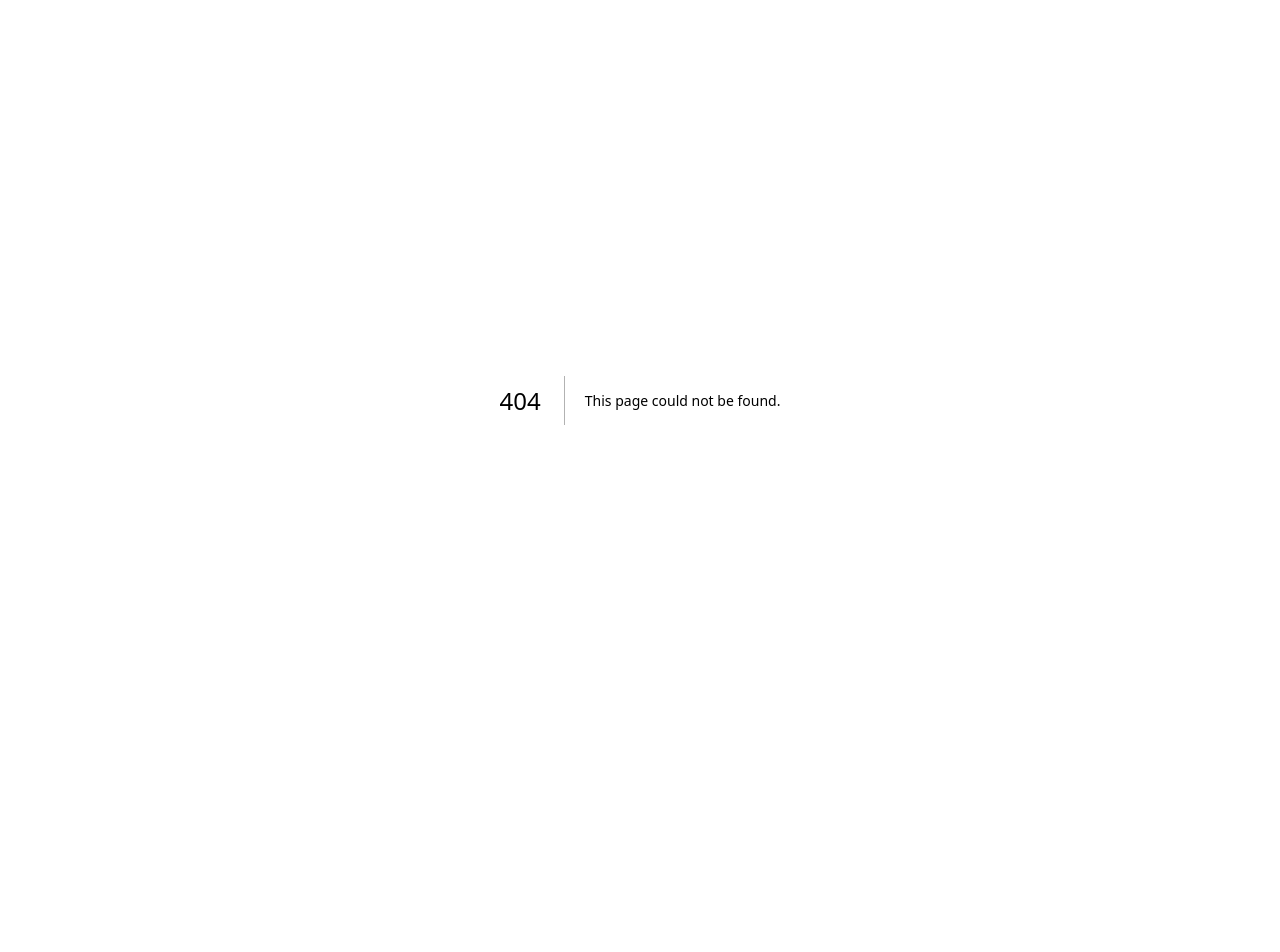
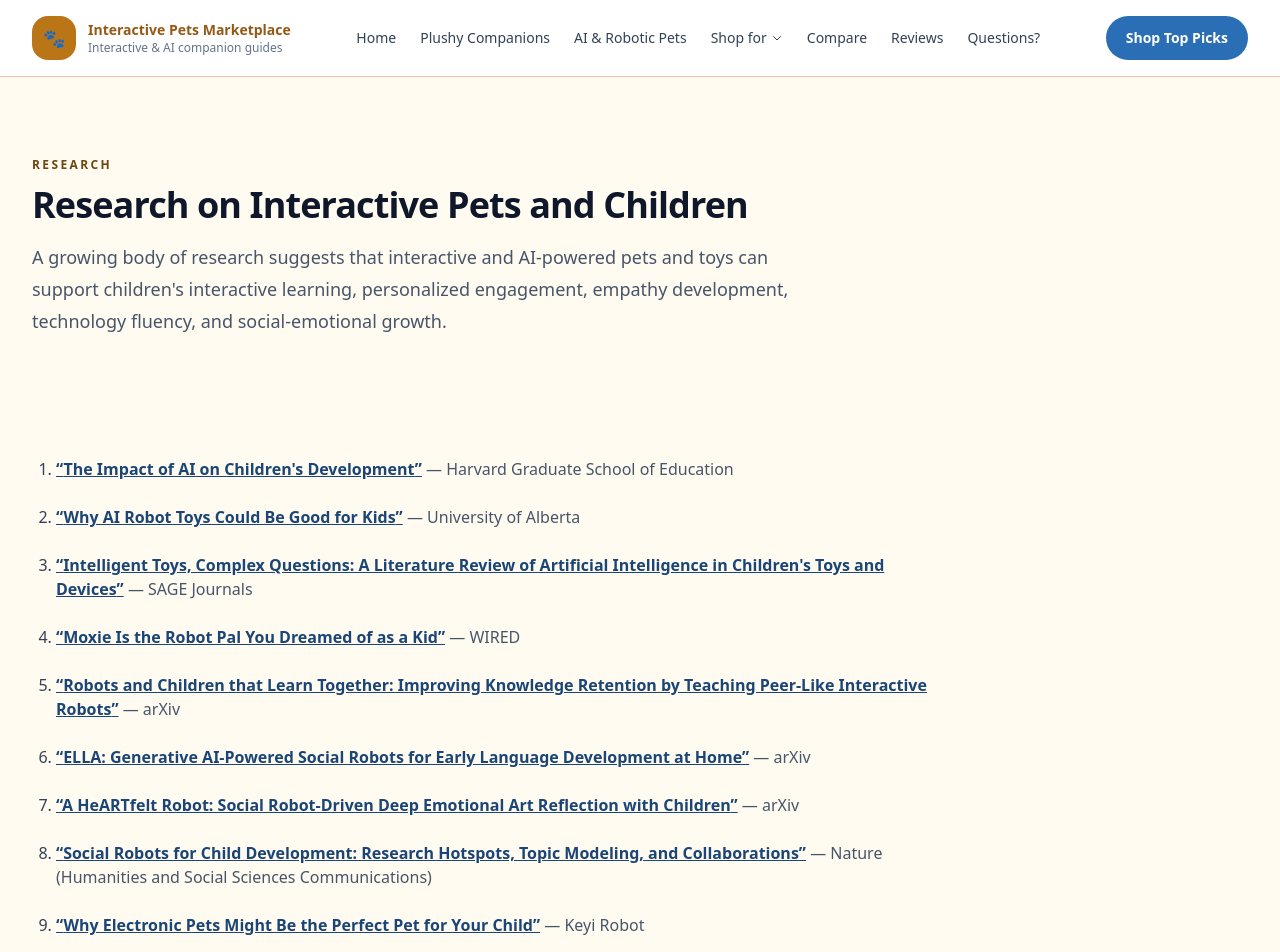
Before and after one commit to timsthomasson-cpu/Interactive-Pet-Marketplace, a Next.js app: page /kids-research in a window 1280 px wide. Before the commit this address had no page. Shown: the top 952 px of the page. Before the commit the page ends 800 px from the top, so only its background shows below. Built offline with nearby package versions, Linux system fonts and the light colour scheme.

Commit message:
Warm golden redesign, product images, layout cleanup

```diff
--- a/app/kids-and-families/page.tsx
+++ b/app/kids-and-families/page.tsx
@@ -1,9 +1,9 @@
 import { PageShell } from "@/components/layout";
 import { products } from "@/components/site-data";
 import { ProductCard } from "@/components/product-card";
-import { SectionHeading } from "@/components/ui";
 import { CompareTable, TrustBoxesRow } from "@/components/sections";
+import Link from "next/link";
 export default function FamiliesPage() {
   const picks = products.filter((p)=>p.bestFor.some((tag)=>["Children","Families"].includes(tag)));
-  return <PageShell><section className="pt-14 pb-6 sm:pt-16 sm:pb-7 lg:pt-20 lg:pb-10"><div className="container-shell"><SectionHeading eyebrow="For kids and families" title="Playful smart pets for novelty and everyday fun." text="Engaging companions designed to entertain children and bring families together." /></div></section><TrustBoxesRow /><section className="section-pad pt-0"><div className="container-shell"><div className="grid gap-6 lg:grid-cols-3">{picks.map((product)=><ProductCard key={product.slug} product={product} />)}</div></div></section><CompareTable items={picks} title="Kids & Family picks at a glance" text="Quickly scan type, audience, highlight, rating, and price." /></PageShell>;
+  return <PageShell><section className="pt-14 pb-6 sm:pt-16 sm:pb-7 lg:pt-20 lg:pb-10"><div className="container-shell"><div className="max-w-3xl"><p className="eyebrow">For kids and families</p><h2 className="mt-3 text-3xl font-bold tracking-tight text-slate-900 sm:text-4xl">Playful smart pets for novelty and everyday fun.</h2><p className="mt-4 text-lg leading-8 text-slate-600">Engaging companions designed to entertain children and bring families together.</p><p className="mt-4 text-lg leading-8 text-slate-600">Research has shown that Interactive Pets can improve the lives of children by improving Interactive Learning, Personalized Engagement, Empathy, Technology Skills, and many other areas. (<Link href="/kids-research" className="underline text-trust-700 hover:text-trust-900">See a list of articles.</Link>)</p></div></div></section><TrustBoxesRow /><section className="section-pad pt-0"><div className="container-shell"><div className="grid gap-6 lg:grid-cols-3">{picks.map((product)=><ProductCard key={product.slug} product={product} />)}</div></div></section><CompareTable items={picks} title="Kids & Family picks at a glance" text="Quickly scan type, audience, highlight, rating, and price." /></PageShell>;
 }
--- /dev/null
+++ b/app/kids-research/page.tsx
@@ -0,0 +1,60 @@
+import { PageShell } from "@/components/layout";
+import { SectionHeading } from "@/components/ui";
+import Link from "next/link";
+
+const articles: { title: string; source: string; url: string; note?: string }[] = [
+  {
+    title: "The Impact of AI on Children's Development",
+    source: "Harvard Graduate School of Education",
+    url: "https://www.gse.harvard.edu/ideas/edcast/24/10/impact-ai-childrens-development"
+  },
+  {
+    title: "Why AI Robot Toys Could Be Good for Kids",
+    source: "University of Alberta",
+    url: "https://www.ualberta.ca/folio/2018/12/why-ai-robot-toys-could-be-good-for-kids.html"
+  },
+  {
+    title: "Intelligent Toys, Complex Questions: A Literature Review of Artificial Intelligence in Children's Toys and Devices",
+    source: "SAGE Journals",
+    url: "https://journals.sagepub.com/doi/10.1177/20539517251389860"
+  },
+  {
+    title: "Moxie Is the Robot Pal You Dreamed of as a Kid",
+    source: "WIRED",
+    url: "https://www.wired.com/story/embodied-moxie-robot-children/"
+  },
+  {
+    title: "Robots and Children that Learn Together: Improving Knowledge Retention by Teaching Peer-Like Interactive Robots",
+    source: "arXiv",
+    url: "https://arxiv.org/abs/2506.18365"
+  },
+  {
+    title: "ELLA: Generative AI-Powered Social Robots for Early Language Development at Home",
+    source: "arXiv",
+    url: "https://arxiv.org/abs/2603.12508"
+  },
+  {
+    title: "A HeARTfelt Robot: Social Robot-Driven Deep Emotional Art Reflection with Children",
+    source: "arXiv",
+    url: "https://arxiv.org/abs/2409.10710"
+  },
+  {
+    title: "Social Robots for Child Development: Research Hotspots, Topic Modeling, and Collaborations",
+    source: "Nature (Humanities and Social Sciences Communications)",
+    url: "https://www.nature.com/articles/s41599-025-05752-5"
+  },
+  {
+    title: "Why Electronic Pets Might Be the Perfect Pet for Your Child",
+    source: "Keyi Robot",
+    url: "https://us.keyirobot.com/blogs/buying-guide/why-electronic-pets-might-be-the-perfect-pet-for-your-child"
+  },
+  {
+    title: "Interactive Media — Advantages",
+    source: "Wikipedia",
+    url: "https://en.wikipedia.org/wiki/Interactive_media"
+  }
+];
+
+export default function KidsResearchPage() {
+  return <PageShell><section className="pt-14 pb-6 sm:pt-16 sm:pb-7 lg:pt-20 lg:pb-10"><div className="container-shell"><SectionHeading eyebrow="Research" title="Research on Interactive Pets and Children" text="A growing body of research suggests that interactive and AI-powered pets and toys can support children's interactive learning, personalized engagement, empathy development, technology fluency, and social-emotional growth." /></div></section><section className="section-pad pt-0"><div className="container-shell"><ol className="space-y-6 list-decimal pl-6 max-w-4xl">{articles.map((article) => <li key={article.url} className="text-slate-700"><Link href={article.url} target="_blank" rel="noopener noreferrer" className="font-semibold text-trust-700 underline hover:text-trust-900">&ldquo;{article.title}&rdquo;</Link><span className="text-slate-600"> — {article.source}</span></li>)}</ol></div></section></PageShell>;
+}
--- a/components/site-data.ts
+++ b/components/site-data.ts
@@ -2,7 +2,7 @@
 // Run `npm run generate:products` to regenerate.
 // Source: Documentation/Product Matrix.xlsx + Documentation/product-details.json
 //
-// Generated: 2026-05-06T17:07:24.866Z
+// Generated: 2026-05-06T17:30:52.686Z
 
 export type ProductFlags = {
   gifts: boolean;
```
Also changed, not shown: 1 other file (tests, documents, lock files or other folders).
